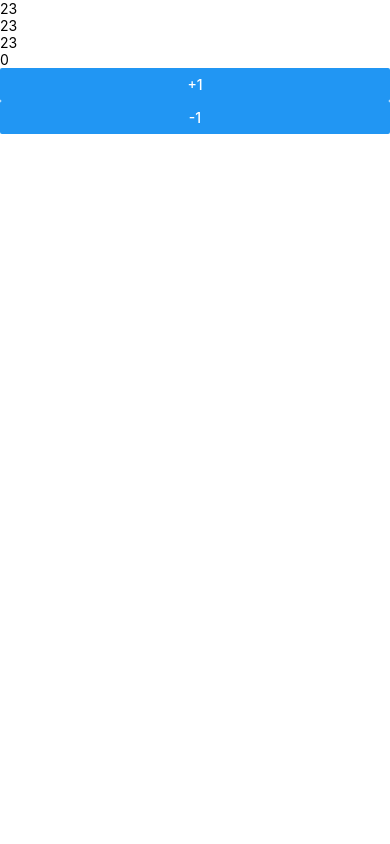
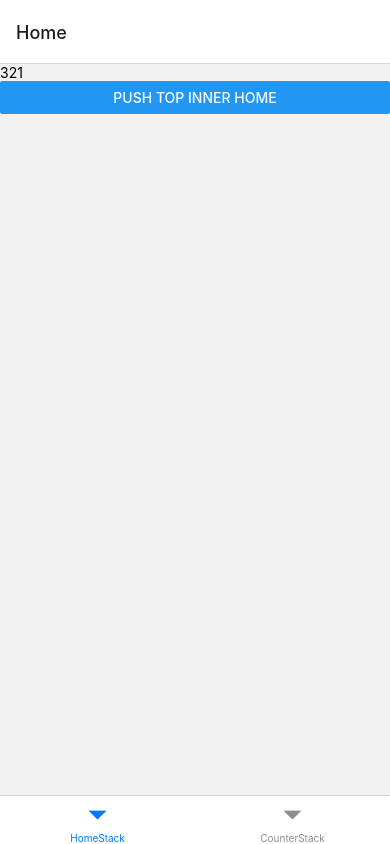
Before and after one commit to INDEX-GG/Putevoditel_RN_TS, a React Native app: screen /Counter in a window 390 px wide. Built offline with nearby package versions, Linux system fonts and the light colour scheme.

Commit message:
navigation end

```diff
--- a/package.json
+++ b/package.json
@@ -11,11 +11,16 @@
     "debug": "open 'rndebugger://set-debugger-loc?host=localhost&port=8081'"
   },
   "dependencies": {
+    "@react-navigation/bottom-tabs": "^6.3.2",
+    "@react-navigation/native": "^6.0.11",
+    "@react-navigation/native-stack": "^6.7.0",
     "@reduxjs/toolkit": "^1.8.3",
     "@types/react-redux": "^7.1.24",
     "axios": "^0.27.2",
     "react": "17.0.2",
     "react-native": "0.67.4",
+    "react-native-safe-area-context": "^4.3.1",
+    "react-native-screens": "^3.15.0",
     "react-redux": "^8.0.2",
     "redux": "^4.2.0"
   },
--- a/src/components/Counter/Counter.tsx
+++ /dev/null
@@ -1,26 +0,0 @@
-import React from "react";
-import { Button, Text, View } from "react-native";
-import { useAppSelector } from "../../hooks/useAppSelector";
-import {
-  decrement,
-  increment,
-  selectCounter,
-} from "../../store/reducers/counterSlice/counterSlice";
-import { useAppDispatch } from "../../hooks/useAppDispatch";
-
-const Counter = () => {
-  const { counter } = useAppSelector(selectCounter);
-  const dispatch = useAppDispatch();
-  return (
-    <View>
-      <Text>23</Text>
-      <Text>23</Text>
-      <Text>23</Text>
-      <Text>{counter}</Text>
-      <Button title={"+1"} onPress={() => dispatch(increment(1))} />
-      <Button title={"-1"} onPress={() => dispatch(decrement(1))} />
-    </View>
-  );
-};
-
-export default Counter;
--- /dev/null
+++ b/src/components/CounterScreen/Counter/Counter.tsx
@@ -0,0 +1,40 @@
+import React from "react";
+import { Button, Text, View } from "react-native";
+import { useAppSelector } from "../../../hooks/useAppSelector";
+import {
+  decrement,
+  increment,
+  selectCounter,
+} from "../../../store/reducers/counterSlice/counterSlice";
+import { useAppDispatch } from "../../../hooks/useAppDispatch";
+import { RootStackParamsList } from "../../../screens/types";
+import { NativeStackScreenProps } from "@react-navigation/native-stack";
+
+type CounterProps = NativeStackScreenProps<RootStackParamsList, "HomeStack">;
+
+const Counter = ({ navigation }: CounterProps) => {
+  const { counter } = useAppSelector(selectCounter);
+  const dispatch = useAppDispatch();
+
+  const pushBack = () => {
+    navigation.goBack();
+  };
+
+  const pushHome = () => {
+    navigation.navigate("HomeStack", {
+      screen: "InnerHome",
+    });
+  };
+
+  return (
+    <View>
+      <Text>{counter}</Text>
+      <Button title={"+1"} onPress={() => dispatch(increment(1))} />
+      <Button title={"-1"} onPress={() => dispatch(decrement(1))} />
+      <Button title={"back to counters screen"} onPress={pushBack} />
+      <Button title={"back to home"} onPress={pushHome} />
+    </View>
+  );
+};
+
+export default Counter;
--- /dev/null
+++ b/src/components/CounterScreen/CounterHome/CounterHome.tsx
@@ -0,0 +1,21 @@
+import React from "react";
+import { Button, Text, View } from "react-native";
+import { NativeStackScreenProps } from "@react-navigation/native-stack";
+import { CountersStackParams } from "../../../screens/types";
+
+type Props = NativeStackScreenProps<CountersStackParams, "Counters">;
+
+const CounterHome = ({ navigation }: Props) => {
+  const pushTo = () => {
+    navigation.navigate("Counter", { title: "test" });
+  };
+
+  return (
+    <View>
+      <Text>CounterScreen</Text>
+      <Button title={"push counter"} onPress={pushTo} />
+    </View>
+  );
+};
+
+export default CounterHome;
--- /dev/null
+++ b/src/components/CounterScreen/CounterScreens.tsx
@@ -0,0 +1,20 @@
+import { createNativeStackNavigator } from "@react-navigation/native-stack";
+import { CountersStackParams } from "../../screens/types";
+import Counter from "./Counter/Counter";
+import React from "react";
+import CounterHome from "./CounterHome/CounterHome";
+
+const CounterStack = createNativeStackNavigator<CountersStackParams>();
+
+const CounterScreens = () => (
+  <CounterStack.Navigator initialRouteName="Counters">
+    <CounterStack.Screen name="Counters" component={CounterHome} />
+    <CounterStack.Screen
+      name="Counter"
+      component={Counter}
+      initialParams={{ title: "Counter" }}
+    />
+  </CounterStack.Navigator>
+);
+
+export default CounterScreens;
--- /dev/null
+++ b/src/components/HomeScreen/Home/Home.tsx
@@ -0,0 +1,21 @@
+import React from "react";
+import { Button, Text, View } from "react-native";
+import { NativeStackScreenProps } from "@react-navigation/native-stack";
+import { HomeStackParams } from "../../../screens/types";
+
+type Props = NativeStackScreenProps<HomeStackParams, "Home">;
+
+const Home = ({ navigation, route }: Props) => {
+  const pushTo = () => {
+    navigation.navigate("InnerHome");
+  };
+
+  return (
+    <View>
+      <Text>{route.params.title}</Text>
+      <Button title={"push top inner home"} onPress={pushTo} />
+    </View>
+  );
+};
+
+export default Home;
--- /dev/null
+++ b/src/components/HomeScreen/HomeScreen.tsx
@@ -0,0 +1,22 @@
+import React from "react";
+import { createNativeStackNavigator } from "@react-navigation/native-stack";
+import { HomeStackParams } from "../../screens/types";
+import Home from "./Home/Home";
+import InnerHome from "./InnerHome/InnerHome";
+
+const HomeStack = createNativeStackNavigator<HomeStackParams>();
+
+const HomeScreen = () => {
+  return (
+    <HomeStack.Navigator initialRouteName="Home">
+      <HomeStack.Screen
+        name={"Home"}
+        component={Home}
+        initialParams={{ title: "321" }}
+      />
+      <HomeStack.Screen name={"InnerHome"} component={InnerHome} />
+    </HomeStack.Navigator>
+  );
+};
+
+export default HomeScreen;
--- /dev/null
+++ b/src/components/HomeScreen/InnerHome/InnerHome.tsx
@@ -0,0 +1,24 @@
+import React from "react";
+import { View, Text, Button } from "react-native";
+import { NativeStackScreenProps } from "@react-navigation/native-stack";
+import { RootStackParamsList } from "../../../screens/types";
+
+type Props = NativeStackScreenProps<RootStackParamsList, "CounterStack">;
+
+const InnerHome = ({ navigation }: Props) => {
+  const pushBack = () => navigation.goBack();
+  const pushOtherStack = () =>
+    navigation.navigate("CounterStack", {
+      screen: "Counters",
+    });
+
+  return (
+    <View>
+      <Text>123</Text>
+      <Button title="Back" onPress={pushBack} />
+      <Button title="Other Stack" onPress={pushOtherStack} />
+    </View>
+  );
+};
+
+export default InnerHome;
--- a/src/layout/MainLayout.tsx
+++ b/src/layout/MainLayout.tsx
@@ -1,12 +1,15 @@
 import React from "react";
+import store from "../store";
 import { Provider } from "react-redux";
-import store from "../store";
-import Counter from "../components/Counter/Counter";
+import { NavigationContainer } from "@react-navigation/native";
+import Screens from "../screens/Screens";
 
 const MainLayout = () => {
   return (
     <Provider store={store}>
-      <Counter />
+      <NavigationContainer>
+        <Screens />
+      </NavigationContainer>
     </Provider>
   );
 };
--- /dev/null
+++ b/src/screens/Screens.tsx
@@ -0,0 +1,28 @@
+import React from "react";
+import { RootStackParamsList } from "./types";
+import { createBottomTabNavigator } from "@react-navigation/bottom-tabs";
+import CounterScreens from "../components/CounterScreen/CounterScreens";
+import HomeScreen from "../components/HomeScreen/HomeScreen";
+
+const RootStack = createBottomTabNavigator<RootStackParamsList>();
+
+const options = { headerShown: false };
+
+const Screens = () => {
+  return (
+    <RootStack.Navigator initialRouteName="HomeStack">
+      <RootStack.Screen
+        name="HomeStack"
+        component={HomeScreen}
+        options={options}
+      />
+      <RootStack.Screen
+        name="CounterStack"
+        component={CounterScreens}
+        options={options}
+      />
+    </RootStack.Navigator>
+  );
+};
+
+export default Screens;
```
Also changed, not shown: src/screens/types.d.ts (added, +20 -0 lines), 3 other files (tests, documents, lock files or other folders).
